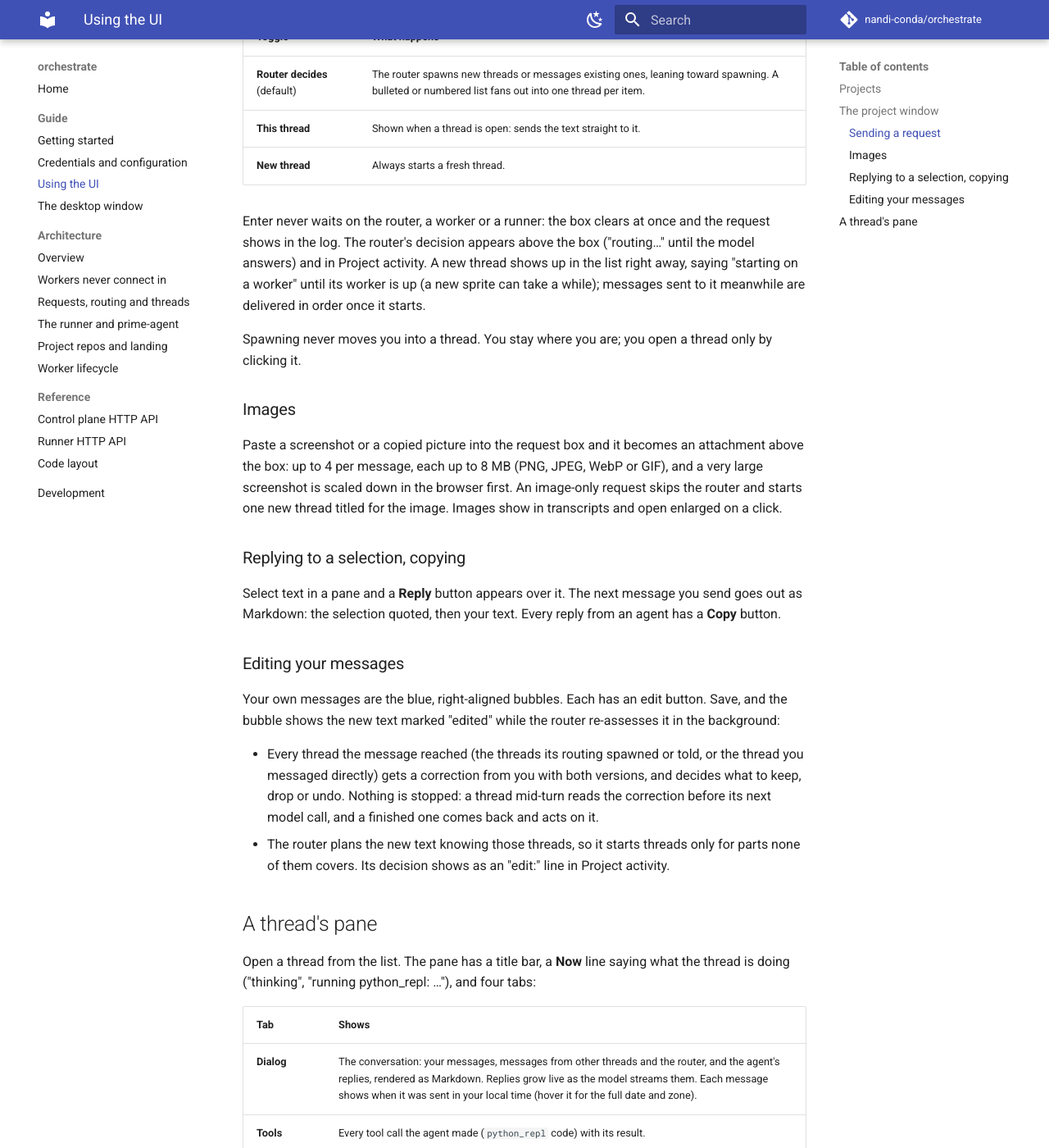
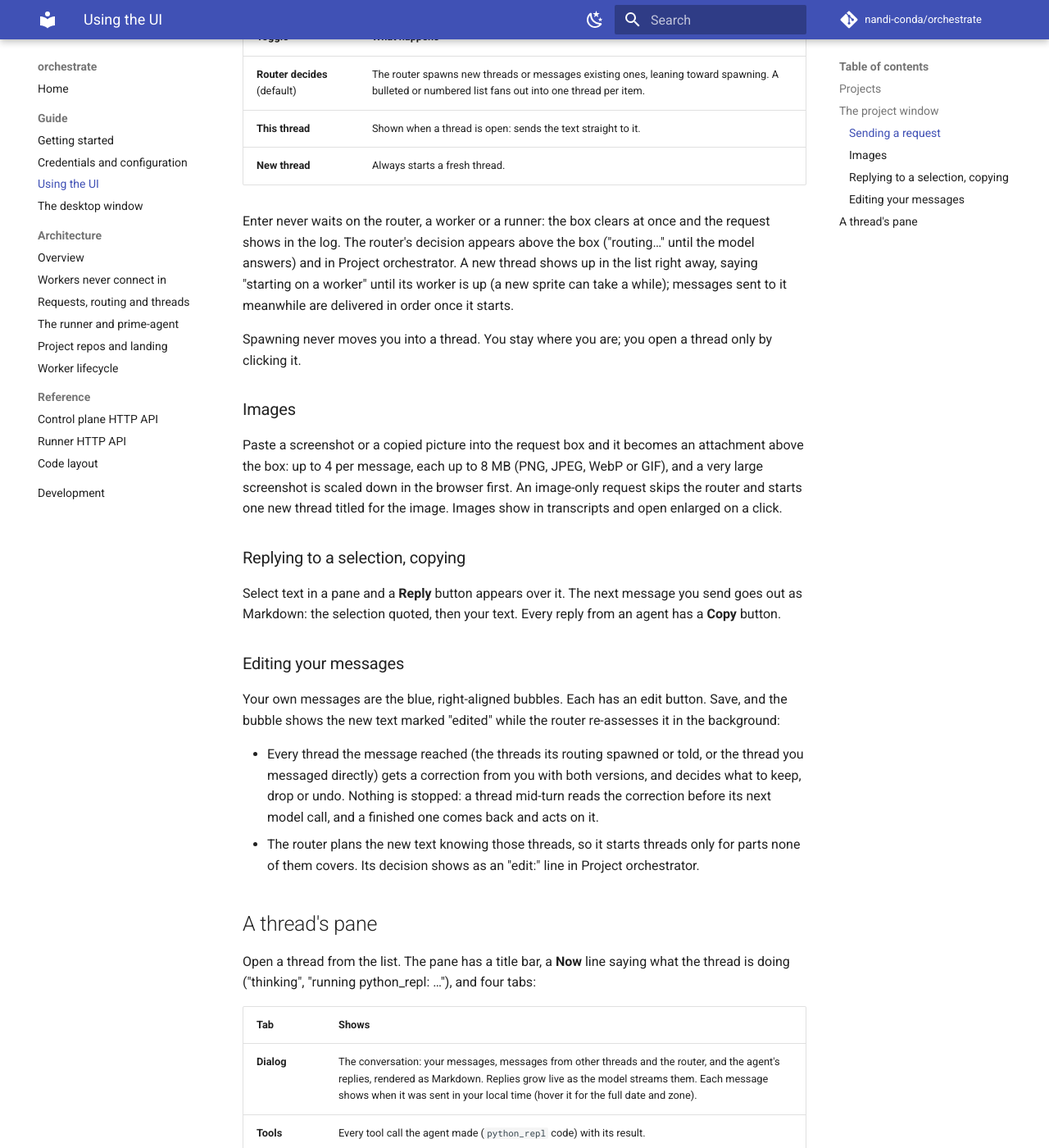
Before and after one commit to nandi-conda/orchestrate, an MkDocs documentation site: the page built from docs/guide/ui.md, in a window 1280 px wide and 1400 px high, scrolled down 1102 px. Shown: the whole window at 82% size. Built offline with MkDocs 1.6.1 and Material for MkDocs 9.7.7, drawn with Linux system fonts in a browser that asks for light colours; comment, search, counter and statistics services are not loaded; some of the changed text lies outside the part shown.

Commit message:
Rename Project activity to Project orchestrator in the UI and docs
Co-Authored-By: Claude Opus 5.5 (1M context) <noreply@anthropic.com>
Claude-Session: https://claude.ai/code/session_01LprtZryaxATjQ8MQ4hXkuq

```diff
--- a/docs/guide/ui.md
+++ b/docs/guide/ui.md
@@ -30,14 +30,14 @@ worker with their next message.
 
 ## The project window
 
-The left side is the thread list: **Project activity** first, then the
+The left side is the thread list: **Project orchestrator** first, then the
 project's threads, each with its state, and an "N waiting" badge when
 messages to it are piling up (red once it is backed up: the router then gives
 new work to a new thread instead; see
 [thread load](../architecture/routing.md#thread-load)). The right side is the pane for what
 you selected, with the request box under it.
 
-**Project activity** shows the router's decisions and every thread's events,
+**Project orchestrator** shows the router's decisions and every thread's events,
 newest last (up to the newest 2,000), with a live line per working thread
 saying what it is doing.
 
@@ -54,7 +54,7 @@ goes:
 
 Enter never waits on the router, a worker or a runner: the box clears at once
 and the request shows in the log. The router's decision appears above the box
-("routing…" until the model answers) and in Project activity. A new thread
+("routing…" until the model answers) and in Project orchestrator. A new thread
 shows up in the list right away, saying "starting on a worker" until its worker
 is up (a new sprite can take a while); messages sent to it meanwhile are
 delivered in order once it starts.
@@ -89,7 +89,7 @@ router re-assesses it in the background:
   finished one comes back and acts on it.
 - The router plans the new text knowing those threads, so it starts threads
   only for parts none of them covers. Its decision shows as an "edit:" line in
-  Project activity.
+  Project orchestrator.
 
 ## A thread's pane
 
```
Also changed, not shown: orchestrator/README.md (+3 -3 lines), 4 other files.
